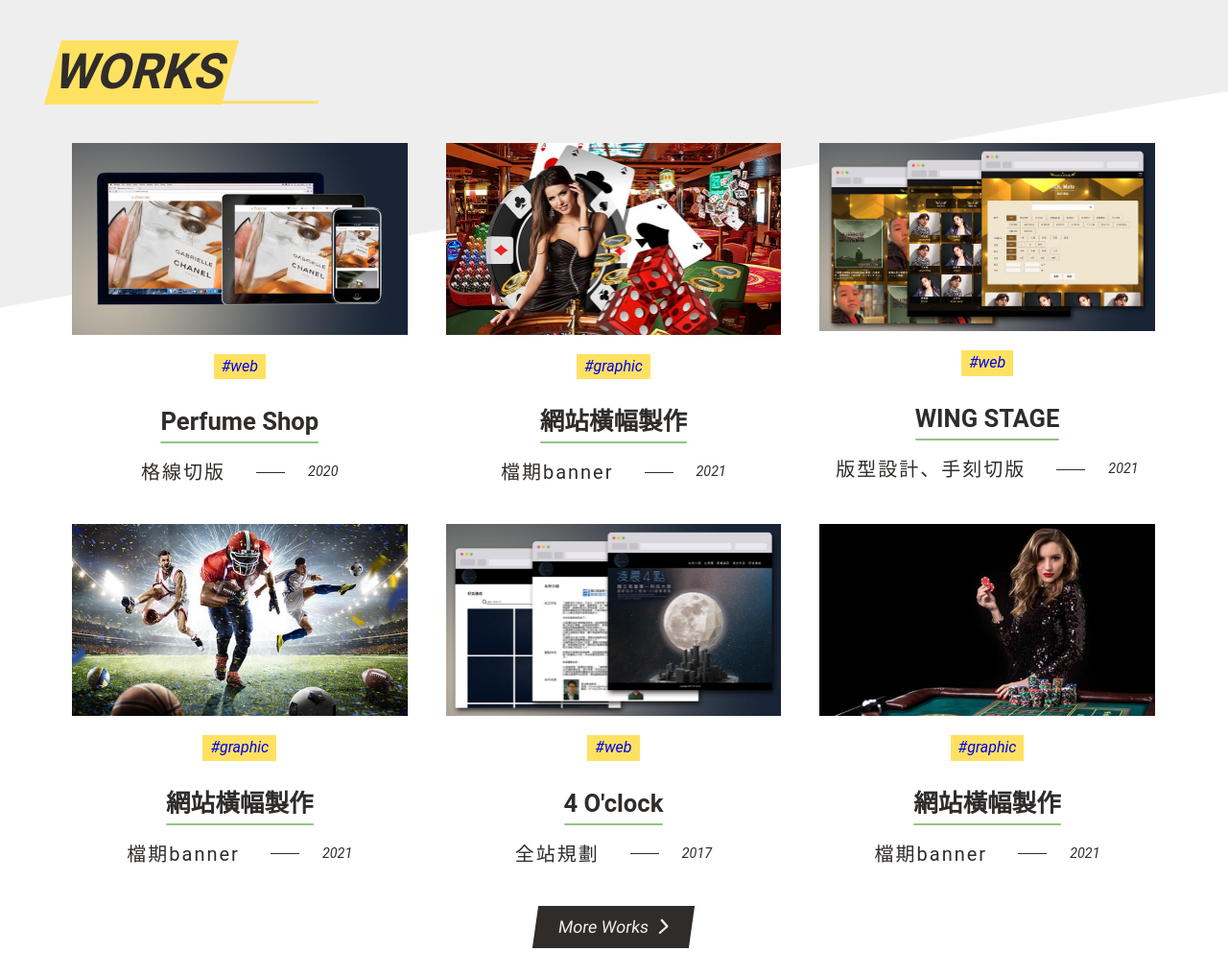
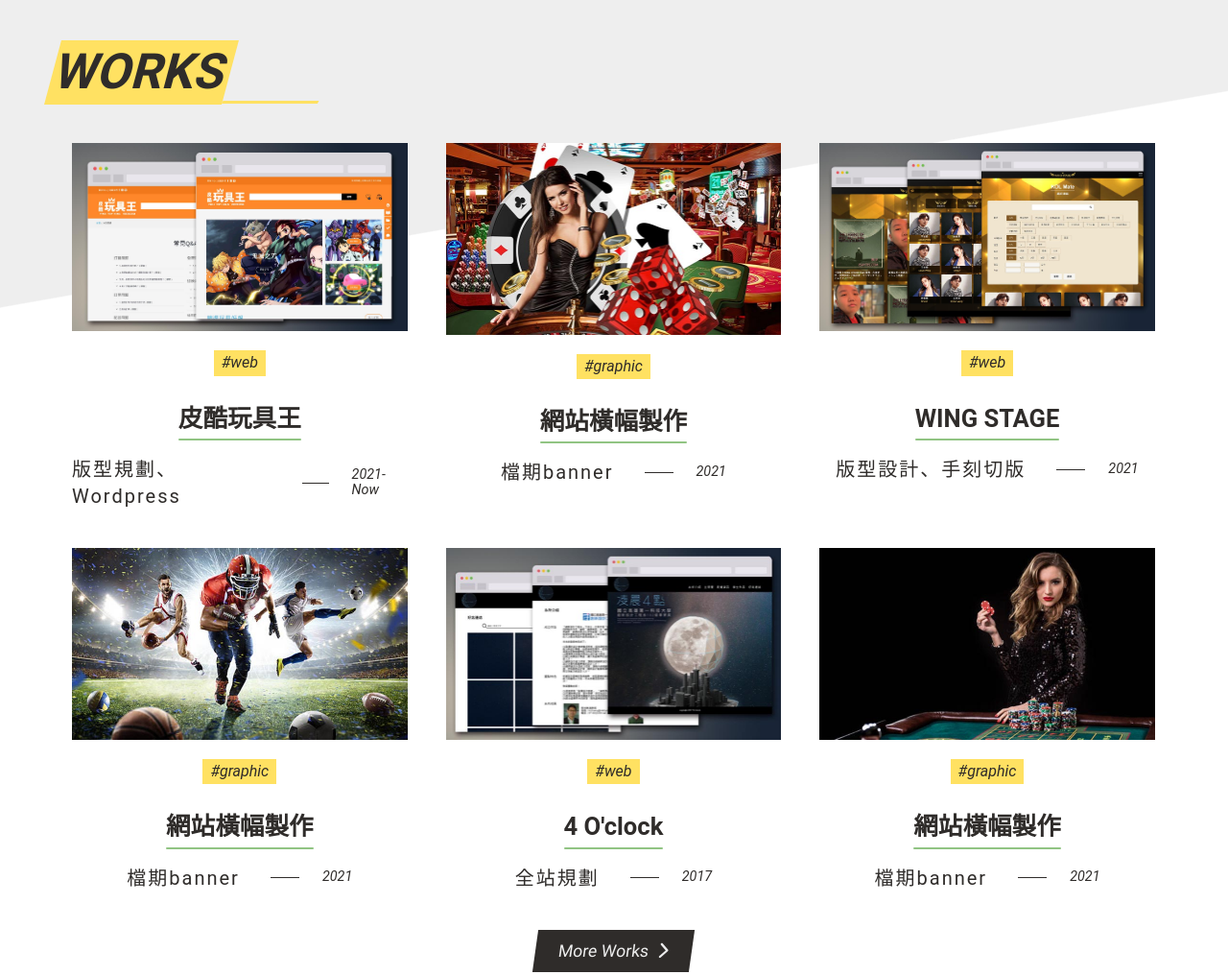
Before and after one commit to littlesun10111/profolio, a plain HTML site: page index.html in a window 1280 px wide. Shown: the part 1320-2336 px from the top of the page at 96% size. Drawn offline with Linux system fonts and the light colour scheme; files whose address does not match are found by name.

Commit message:
fix bugs

```diff
--- a/index.html
+++ b/index.html
@@ -74,19 +74,19 @@
                     <div class="works-content">
                         <div class="works-list">
                             <ul class="work-group">
-                                <li data-info="web"><a href="pages/works/web-perfume.html" class="work-item">
+                                <li data-info="web"><a href="pages/works/web-toyKing.html" class="work-item">
                                     <div class="work-content">
                                         <div class="work-img">
-                                            <img src="assets/achievement_img3.jpg" alt="">
+                                            <img src="assets/achievement_img14.jpg" alt="">
                                         </div>
                                         <span class="category-tag">web</span>
                                         <div class="work-txt">
                                             <div class="work-item-title">
-                                                <h3>Perfume Shop</h3>
+                                                <h3>皮酷玩具王</h3>
                                             </div>
                                             <div class="work-item-descr">
-                                                <p>格線切版</p>
-                                                <span>2020</span>
+                                                <p>版型規劃、Wordpress</p>
+                                                <span>2021-Now</span>
                                             </div>
                                         </div>
                                     </div>
--- a/scss/pages/about/_about.scss
+++ b/scss/pages/about/_about.scss
@@ -326,6 +326,7 @@
 
         &>li{
             padding: 0 15px;
+            box-sizing: border-box;
 
             &+li{
                 margin-top: 20px;
--- a/scss/pages/format/_format.scss
+++ b/scss/pages/format/_format.scss
@@ -332,7 +332,7 @@ img{
     width: fit-content;
     padding: 0.25rem 0.5rem;
     background-color: #FFE162;
-    color: inherit;
+    color: #2F2C2A;
 
     &:before{
         content: '#';
--- a/scss/pages/works/_works.scss
+++ b/scss/pages/works/_works.scss
@@ -46,6 +46,8 @@
 
         dl{
             margin-bottom: 0;
+            margin-top: 0;
+
             &+dl{
                 margin-top: 1rem;
             }
@@ -60,6 +62,8 @@
         dd{
             text-transform: capitalize;
             font-weight: 600;
+            margin: 0;
+
             a {
               color: #2F2C2A;
               text-decoration-thickness: 2px;
```
Also changed, not shown: css/all.css, 1 other file.
